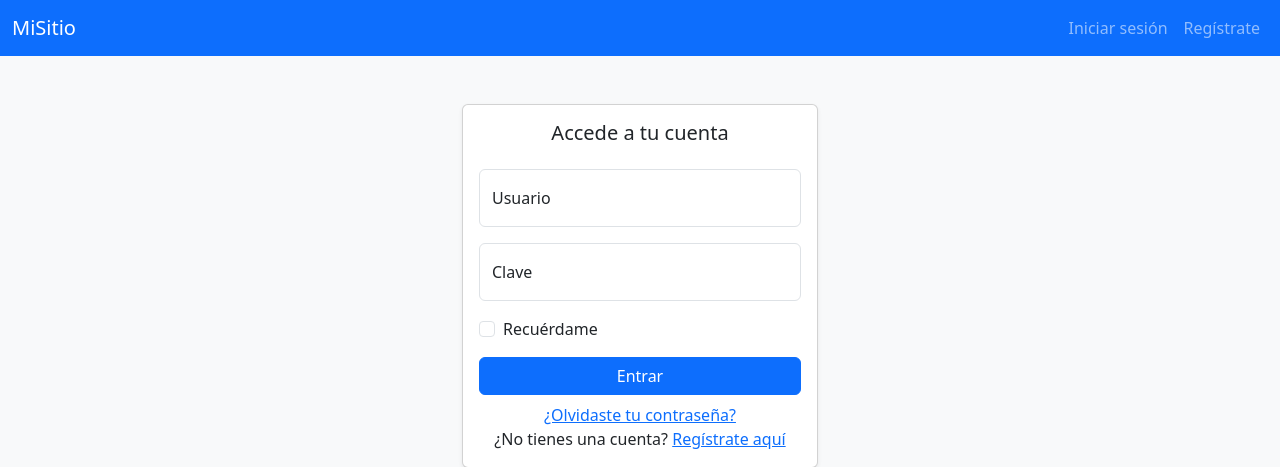
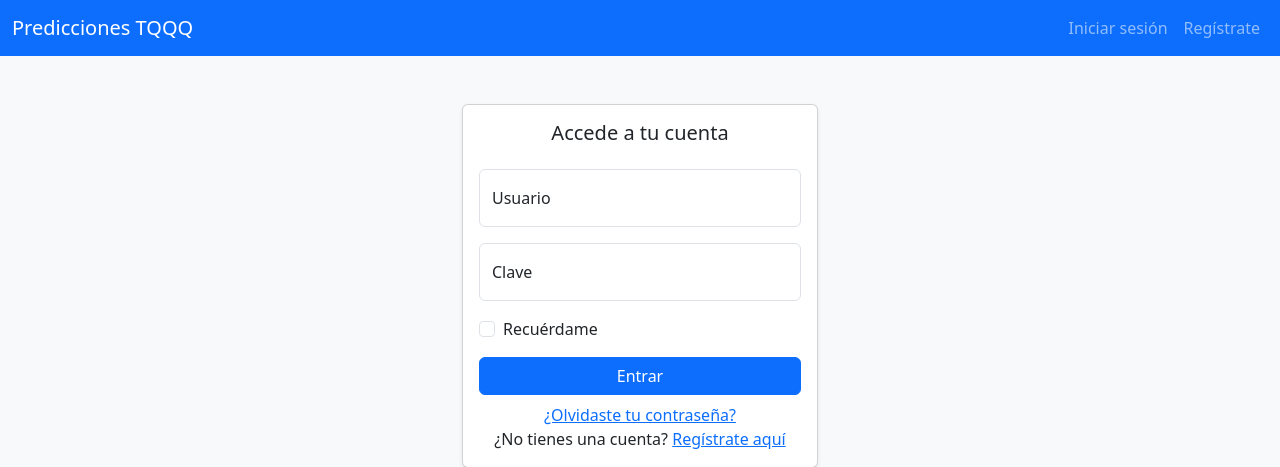
Before and after one commit to chems0404/Prophet_TQQQ, a Django app: page /accounts/login/ in a window 1280 px wide. Shown: the top 467 px of the page. Run offline with Django 4.2, Linux system fonts and the light colour scheme.

Commit message:
Actualización de interfaz y navegación

```diff
--- a/templates/base.html
+++ b/templates/base.html
@@ -8,13 +8,13 @@
     href="https://cdn.jsdelivr.net/npm/bootstrap@5.3.2/dist/css/bootstrap.min.css"
     rel="stylesheet"
   >
-  <title>{% block title %}Mi Sitio{% endblock %}</title>
+  <title>{% block title %}Predicciones TQQQ{% endblock %}</title>
 </head>
 <body class="bg-light">
 
   <nav class="navbar navbar-expand-lg navbar-dark bg-primary">
     <div class="container-fluid">
-      <a class="navbar-brand" href="/">MiSitio</a>
+      <a class="navbar-brand" href="/">Predicciones TQQQ</a>
       <div class="collapse navbar-collapse">
         <ul class="navbar-nav ms-auto">
           {% if user.is_authenticated %}
```
